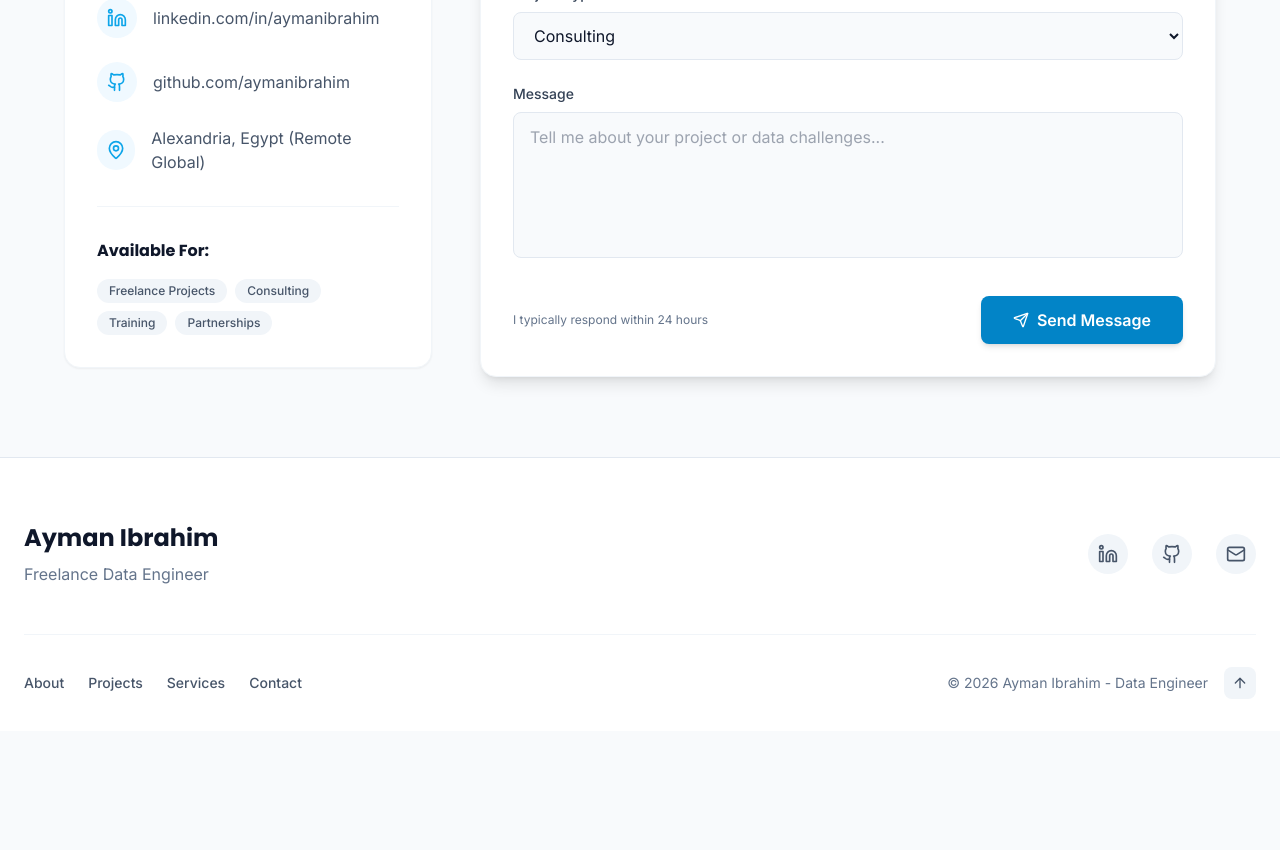
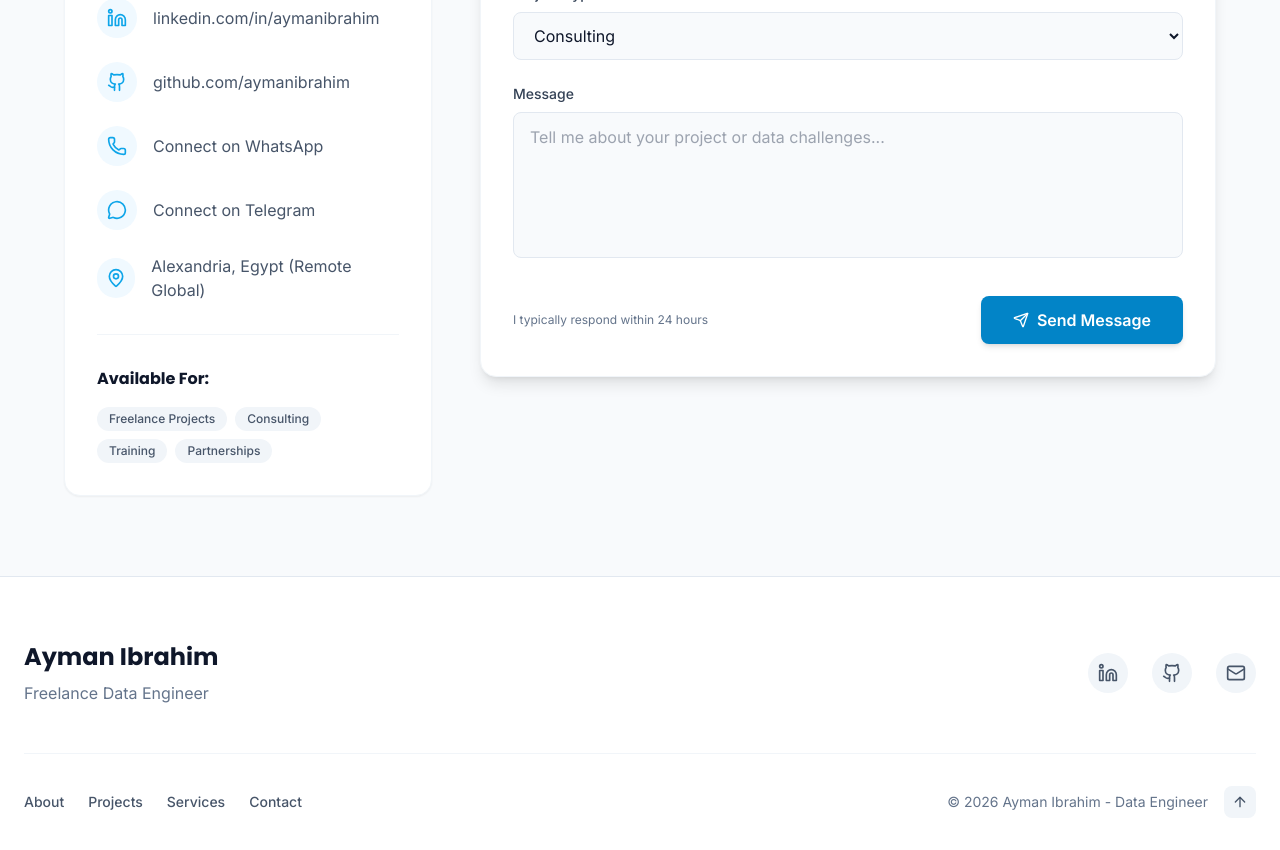
Before and after one commit to aymanibrahim/portfolio, a React (Vite) app: page / in a window 1280 px wide. Shown: the part 8180-9030 px from the top of the page. Before the commit the page ends 8911 px from the top, so only its background shows below. Built offline with nearby package versions, Linux system fonts and the light colour scheme.

Commit message:
Add contact links

```diff
--- a/components/Contact.tsx
+++ b/components/Contact.tsx
@@ -1,7 +1,7 @@
 import React, { useState } from 'react';
 import SectionHeading from './ui/SectionHeading';
 import FadeIn from './ui/FadeIn';
-import { Mail, Linkedin, Github, MapPin, Send, Loader2, CheckCircle, AlertCircle } from 'lucide-react';
+import { Mail, Linkedin, Github, MapPin, Send, Loader2, CheckCircle, AlertCircle, Phone, MessageCircle } from 'lucide-react';
 
 const Contact: React.FC = () => {
   const [formData, setFormData] = useState({
@@ -99,6 +99,20 @@ const Contact: React.FC = () => {
                                 <Github className="w-5 h-5 text-primary-500" />
                             </div>
                             <span>github.com/aymanibrahim</span>
+                        </a>
+
+                        <a href="https://wa.me/201000000000" target="_blank" rel="noopener noreferrer" className="flex items-center text-slate-600 dark:text-slate-300 hover:text-primary-600 dark:hover:text-primary-400 transition-colors">
+                            <div className="w-10 h-10 bg-primary-50 dark:bg-slate-800 rounded-full flex items-center justify-center mr-4">
+                                <Phone className="w-5 h-5 text-primary-500" />
+                            </div>
+                            <span>Connect on WhatsApp</span>
+                        </a>
+
+                        <a href="https://t.me/aymanibrahim" target="_blank" rel="noopener noreferrer" className="flex items-center text-slate-600 dark:text-slate-300 hover:text-primary-600 dark:hover:text-primary-400 transition-colors">
+                            <div className="w-10 h-10 bg-primary-50 dark:bg-slate-800 rounded-full flex items-center justify-center mr-4">
+                                <MessageCircle className="w-5 h-5 text-primary-500" />
+                            </div>
+                            <span>Connect on Telegram</span>
                         </a>
 
                          <div className="flex items-center text-slate-600 dark:text-slate-300">
```
